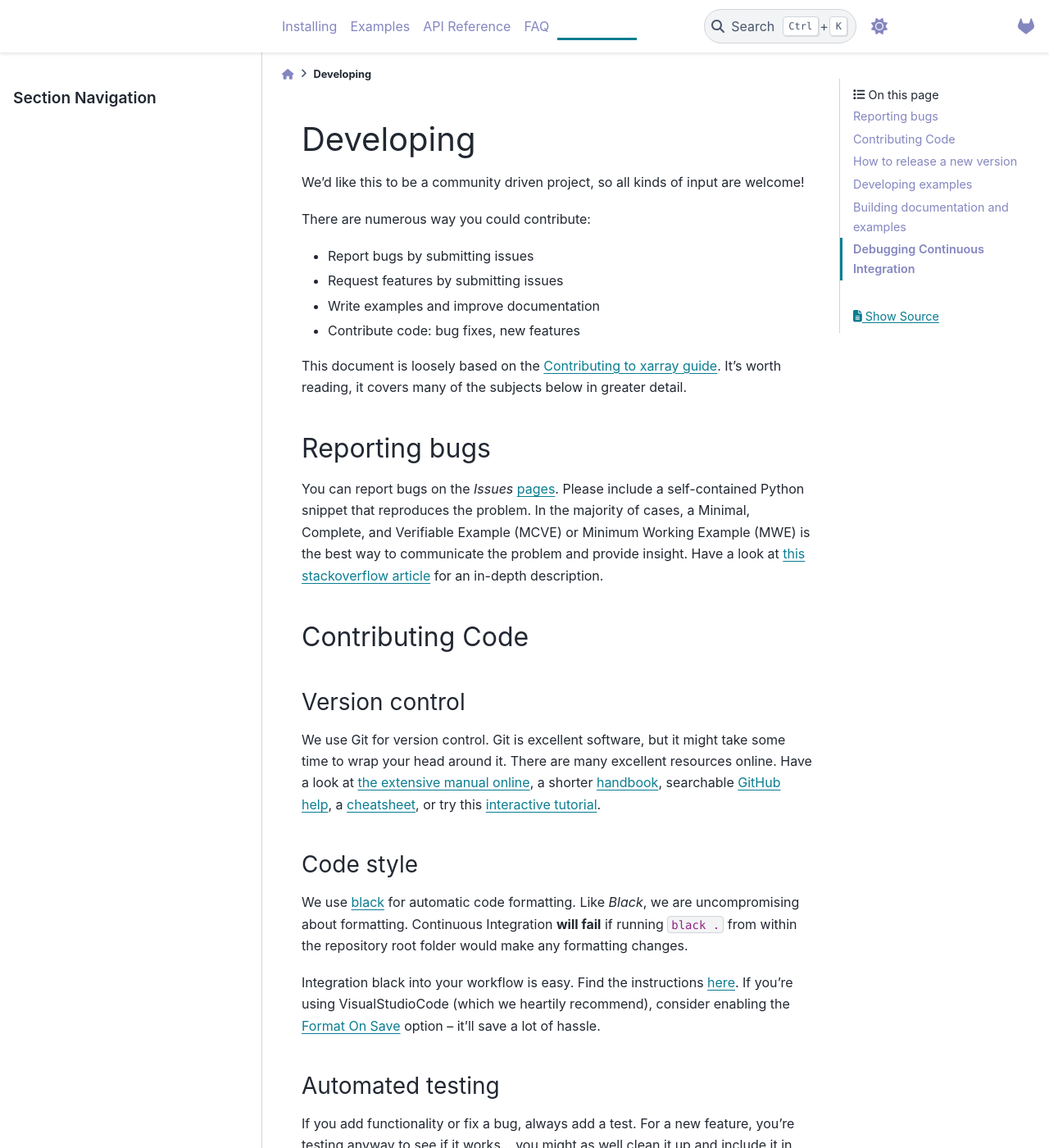
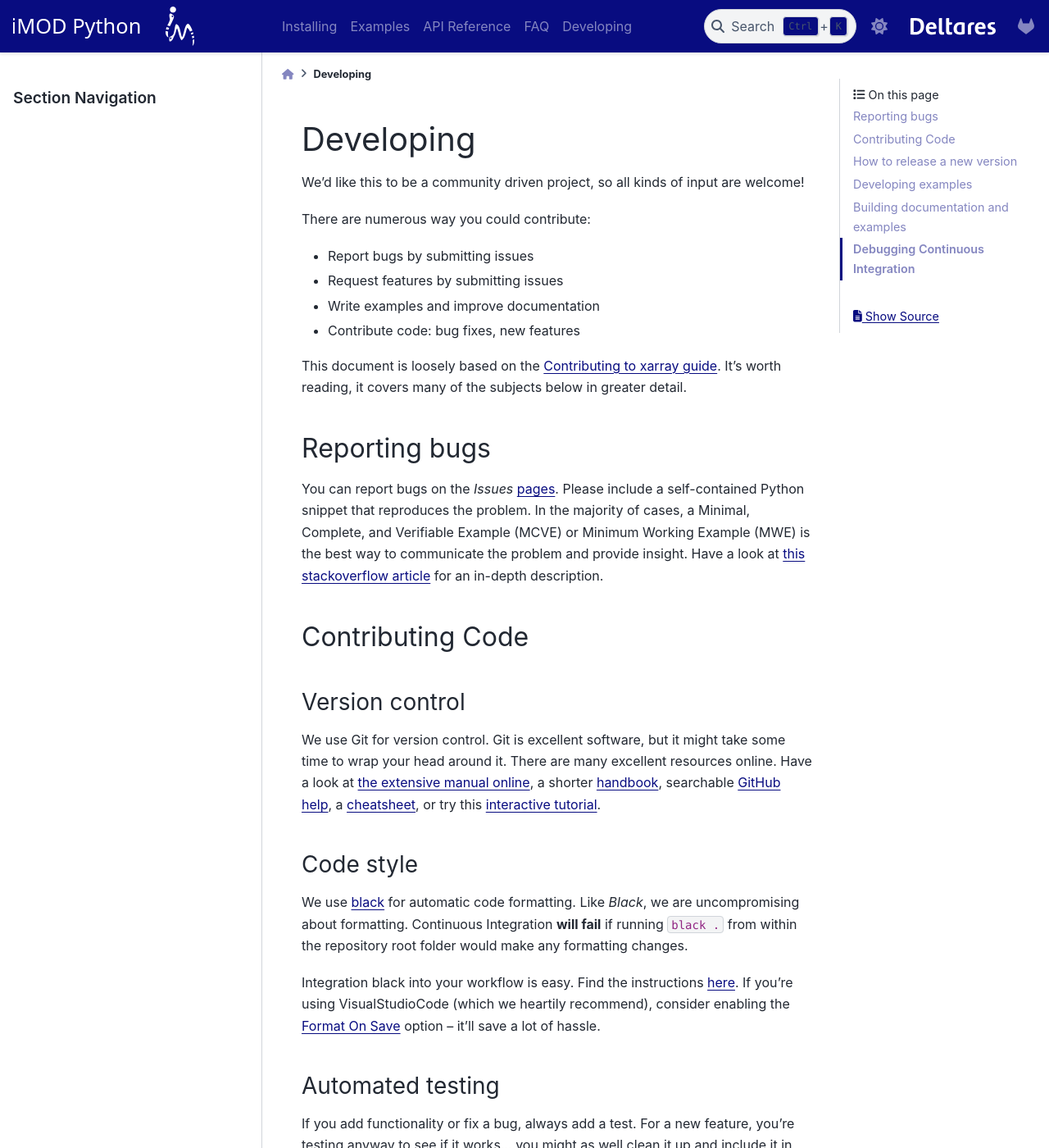
Before and after one commit to Deltares/imod-python, a Sphinx documentation site: the page built from docs/developing.rst, in a window 1280 px wide and 1400 px high. Shown: the whole window at 82% size. Built offline with Sphinx 7.4.7 and the PyData theme 0.15.4, drawn with Linux system fonts in a browser that asks for light colours; pages that are not in the unit, such as notebooks, are missing from menus.

Commit message:
Update theme to work with new pydata themes

```diff
--- a/docs/_static/theme-deltares.css
+++ b/docs/_static/theme-deltares.css
@@ -1,34 +1,28 @@
 /* Override the default color set in the original theme */
 
-.navbar-light {
-    background: #080c80 !important;
-    /* color: #fff !important; */
+html[data-theme="light"] {
+    --pst-color-background: #fff !important;
+    --pst-color-on-background: #080c80 !important;
+    --pst-color-primary: #080c80 !important;
+}
+html[data-theme="dark"] {
+    --pst-color-border: #080c80 !important;
+    --pst-color-background: #080c80 !important;
+    --pst-color-on-background: #080c80 !important;
 }
 
-.bg-light {
-    background-color: #080c80 !important;
+div.admonition {
+    background-color:  #fff;
 }
 
-.navbar-brand p {
-    color: #fff !important;
-}
-
-.navbar-nav>.active>.nav-link {
-    color: #fff !important;
+.nav-link {
+    color: #8486c0 !important;
 }
 
 .navbar-nav>:hover>.nav-link {
     color: #fff !important;
 }
 
-.nav-link {
-    color: #8486c0 !important;
-}
-
 img.icon-link-image {
     height: 2.5em !important;
 }
-
-.navbar-toggler-icon {
-    filter: invert(100%) ;
-}
```
